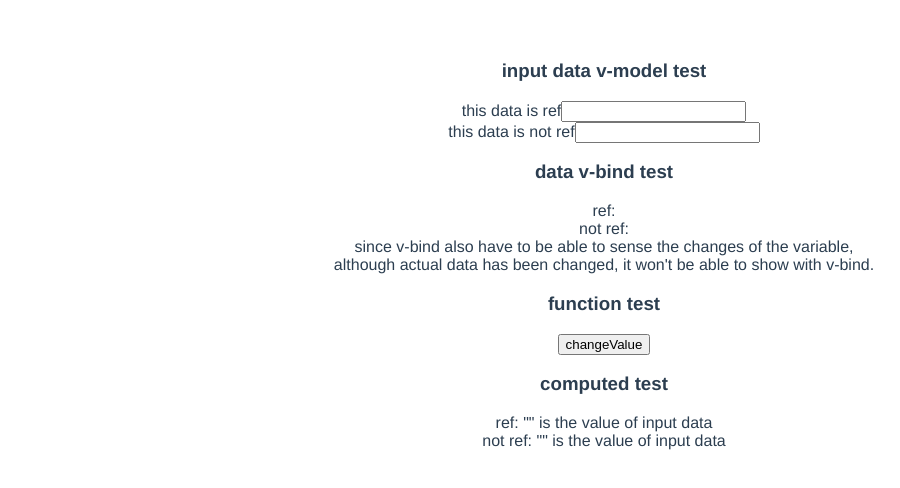
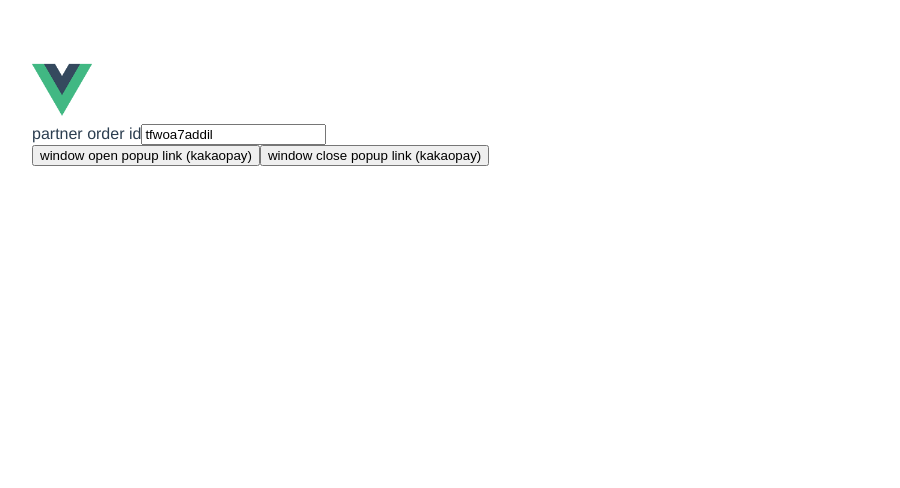
Before and after one commit to pick8chu/vue3-test, a Vue app: page / in a window 1280 px wide. Shown: the top 488 px of the page, without its empty margins (36-936 px from the left). Built offline with nearby package versions, Linux system fonts and the light colour scheme.

Commit message:
commit changes

```diff
--- a/package.json
+++ b/package.json
@@ -3,7 +3,7 @@
   "version": "0.1.0",
   "private": true,
   "scripts": {
-    "serve": "vue-cli-service serve",
+    "serve": "vue-cli-service serve --port 8090",
     "build": "vue-cli-service build",
     "lint": "vue-cli-service lint"
   },
@@ -33,7 +33,9 @@
     "parserOptions": {
       "parser": "@babel/eslint-parser"
     },
-    "rules": {}
+    "rules": {
+      "no-debugger": 1
+    }
   },
   "browserslist": [
     "> 1%",
--- a/src/App.vue
+++ b/src/App.vue
@@ -1,5 +1,5 @@
 <template>
-  <!-- <img alt="Vue logo" src="./assets/logo.png"> -->
+  <img class="img" alt="Vue logo" src="./assets/logo.png">
   <!-- <HelloWorld msg="Welcome to Your Vue.js App"/> -->
 
 
@@ -7,21 +7,25 @@
     <fallback-test/>
   </Suspense> -->
 
-  <play-ground/>
+  <!-- <play-ground/> -->
+
+  <window-popup-test/>
 
 </template>
 
 <script>
 // import HelloWorld from './components/HelloWorld.vue'
-// import fallbackTest from './components/fallback-test.vue'
-import playGround from './components/playground.vue'
+// import fallbackTest from './components/fallbackTest.vue'
+// import playGround from './components/playground.vue'
+import windowPopupTest from './components/windowPopupTest.vue'
 
 export default {
   name: 'App',
   components: {
     // HelloWorld,
     // fallbackTest,
-    playGround
+    // playGround,
+    windowPopupTest
   },
   setup(){
     return null
@@ -34,8 +38,14 @@ export default {
   font-family: Avenir, Helvetica, Arial, sans-serif;
   -webkit-font-smoothing: antialiased;
   -moz-osx-font-smoothing: grayscale;
-  text-align: center;
+  /* text-align: center; */
   color: #2c3e50;
   margin-top: 60px;
+  margin-left: 60px;
+}
+.img {
+  text-align: center;
+  width: 60px;
+  height: 60px;
 }
 </style>
--- /dev/null
+++ b/src/components/windowPopupTest.vue
@@ -0,0 +1,80 @@
+<template>
+    <div>
+        <span>partner order id</span>
+        <input v-model="partner_order_id">
+    </div>
+    <div>
+        <button @click="onOpneWindow">window open popup link (kakaopay)</button>
+        <button @click="onCloseWindow">window close popup link (kakaopay)</button>
+    </div>
+</template>
+
+<script>
+import axios from 'axios'
+// import { onMounted } from 'vue'
+import { ref } from 'vue'
+
+export default {
+    setup(){
+
+        const getRandomNumber = () => {
+            return (Math.random() + 1).toString(36).substring(2);
+        }
+
+
+        // doesn't have to be reactive -> ref/reactive no need
+        let windowPopup = null
+        let partner_order_id = ref(getRandomNumber())
+
+        const onOpneWindow = async () => {
+
+            let redirectUrl = await axios.post('http://localhost:8080/api/v1/common/kakaopay', {
+                    // baseURL: "http://localhost:8080",
+                    cid: "TC0ONETIME",
+                    partner_order_id: partner_order_id.value,
+                    partner_user_id: "partner_user_id",
+                    item_name: "동대문엽기떡볶이",
+                    quantity: 1,
+                    total_amount: 22000,
+                    vat_amount: 0,
+                    tax_free_amount: 0,
+                    // approval_url: `http://localhost:8080/api/v1/common/kakaopay/success`,
+                    // fail_url: "http://localhost:8080/api/v1/common/kakaopay/fail",
+                    // cancel_url: "http://localhost:8080/api/v1/common/kakaopay/cancel",
+                }, {
+                // config
+                // headers: {
+                //     // "Content-type": "application/json",
+                //     // "Access-Control-Allow-Origin" : "*"
+                // }
+            }).then(res => res.data)
+
+            console.log(redirectUrl)
+            // random string generate
+            partner_order_id.value = getRandomNumber();
+
+            windowPopup = window.open(redirectUrl, "_blank", "width=500,height=700;")
+        }
+
+        const onCloseWindow = () => {
+            windowPopup.close()
+        }
+
+        const callbackFn = () => {
+            alert("done");
+        }
+
+        return {
+            onOpneWindow,
+            onCloseWindow,
+            callbackFn,
+            partner_order_id
+        }
+    }
+
+}
+</script>
+
+<style>
+
+</style>
```
Also changed, not shown: src/components/postApiTest.vue (added, +57 -0 lines), src/components/fallbackTest.vue (renamed from src/components/fallback-test.vue).
